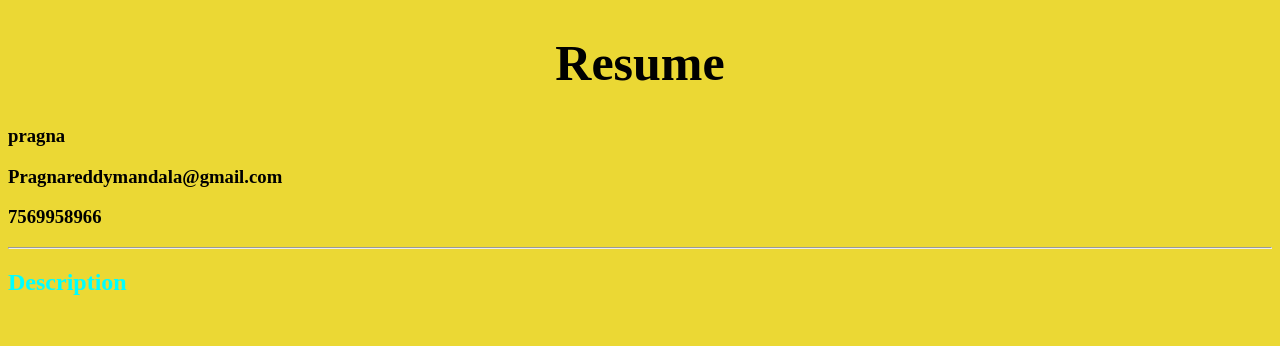
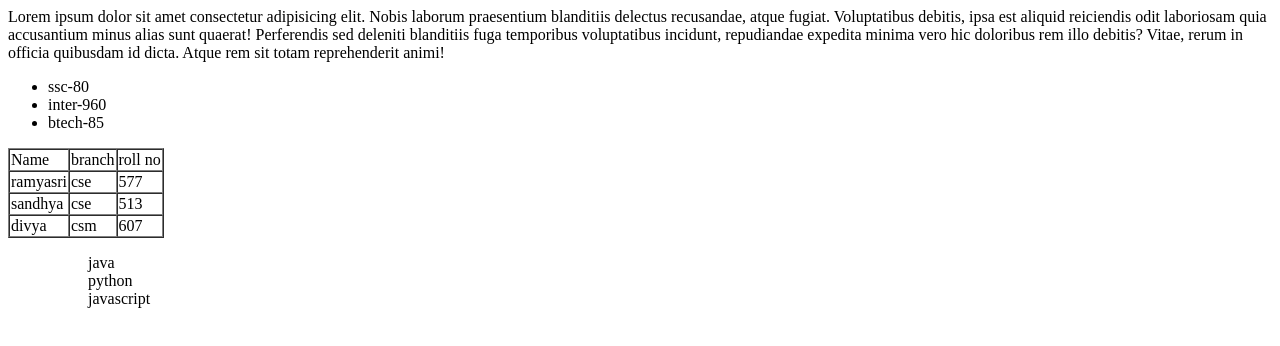
Before and after one commit to Pragnareddymandala/Pragnareddy, a plain HTML site: page index.html in a window 1280 px wide. Drawn offline with Linux system fonts and the light colour scheme.

Commit message:
Update index.html

```diff
--- a/index.html
+++ b/index.html
@@ -1,27 +1,37 @@
-<!DOCTYPE html>
-<html lang="en">
-<head>
-    <meta charset="UTF-8">
-    <meta http-equiv="X-UA-Compatible" content="IE=edge">
-    <meta name="viewport" content="width=device-width, initial-scale=1.0">
-    <title>Document</title>
-    <style>
-        body{
-            background:#ebd834;
-        }
-        h1{
-            text-align: center;
-            font-size:50px;
-        }
-        h2{
-            color:aqua;
-        }
-    </style>
-</head>
-<body>
-    <h1>Resume</h1>
-    <h3>pragna</h3>
-    <h3>Pragnareddymandala@gmail.com</h3>
-    <h3>7569958966</h3>
-    <hr>
-    <h2>Description</h2>
+Lorem ipsum dolor sit amet consectetur adipisicing elit. Nobis laborum praesentium blanditiis delectus recusandae, atque fugiat. Voluptatibus debitis, ipsa est aliquid reiciendis odit laboriosam quia accusantium minus alias sunt quaerat!
+    Perferendis sed deleniti blanditiis fuga temporibus voluptatibus incidunt, repudiandae expedita minima vero hic doloribus rem illo debitis? Vitae, rerum in officia quibusdam id dicta. Atque rem sit totam reprehenderit animi!
+<ul>
+    <li>ssc-80</li>
+    <li>inter-960</li>
+    <li>btech-85</li>
+</ul>
+<table>
+    <table border="1" cellspacing="0">
+        <tr>
+    <td>Name</td>
+    <td>branch</td>
+    <td>roll no</td>
+    </tr>
+    <tr>
+    <td>ramyasri</td>
+    <td>cse</td>
+    <td>577</td>
+    </tr>
+    <tr>
+        <td>sandhya</td>
+        <td>cse</td>
+        <td>513</td>
+    </tr>
+    <tr>
+        <td>divya</td>
+        <td>csm</td>
+        <td>607</td>
+    </tr>
+</table>
+<ul>
+    <ol>java</ol>
+    <ol>python</ol>
+    <ol>javascript</ol>
+</ul>
+</body>
+</html>
```
